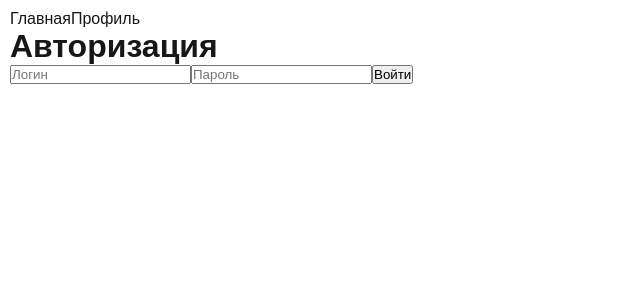
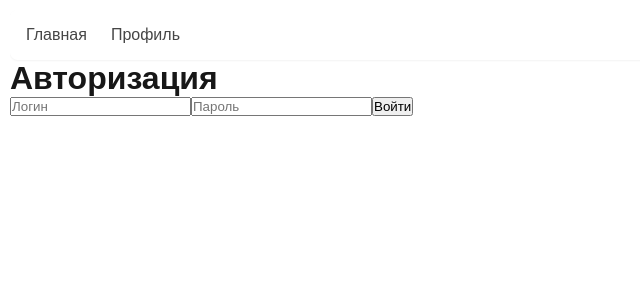
Before and after one commit to ipLance-digital/immortal_poni_client, a Next.js app: page /auth in a window 1280 px wide. Shown: the top 300 px of the page, without its empty margins (0-640 px from the left). Built offline with nearby package versions, Linux system fonts and the light colour scheme.

Commit message:
feat: добавлен styled-components

```diff
--- a/package.json
+++ b/package.json
@@ -9,12 +9,14 @@
     "lint": "next lint"
   },
   "dependencies": {
+    "@types/styled-components": "^5.1.34",
     "axios": "^1.8.2",
     "mobx-react-lite": "^4.1.0",
     "mobx-state-tree": "^7.0.2",
     "next": "15.2.1",
     "react": "^19.0.0",
-    "react-dom": "^19.0.0"
+    "react-dom": "^19.0.0",
+    "styled-components": "^6.1.15"
   },
   "devDependencies": {
     "@eslint/eslintrc": "^3",
--- a/src/app/layout.tsx
+++ b/src/app/layout.tsx
@@ -3,6 +3,7 @@ import './globals.css';
 import { StoreProvider } from '@/app/providers';
 import { AppNav } from '@/widgets/app-nav';
 import { PropsWithChildren } from 'react';
+import { StyledComponentsRegistry } from './registry';
 
 export const metadata: Metadata = {
   title: 'IPLance',
@@ -13,10 +14,12 @@ export default function RootLayout({ children }: Readonly<PropsWithChildren>) {
   return (
     <html lang='en'>
       <body style={{ margin: 10 }}>
-        <StoreProvider>
-          <AppNav />
-          <main>{children}</main>
-        </StoreProvider>
+        <StyledComponentsRegistry>
+          <StoreProvider>
+            <AppNav />
+            <main>{children}</main>
+          </StoreProvider>
+        </StyledComponentsRegistry>
       </body>
     </html>
   );
--- /dev/null
+++ b/src/app/registry.tsx
@@ -0,0 +1,27 @@
+'use client';
+
+import React, { useState } from 'react';
+import { useServerInsertedHTML } from 'next/navigation';
+import { ServerStyleSheet, StyleSheetManager } from 'styled-components';
+
+export function StyledComponentsRegistry({
+  children,
+}: {
+  children: React.ReactNode;
+}) {
+  const [styledComponentsStyleSheet] = useState(() => new ServerStyleSheet());
+
+  useServerInsertedHTML(() => {
+    const styles = styledComponentsStyleSheet.getStyleElement();
+    styledComponentsStyleSheet.instance.clearTag();
+    return <>{styles}</>;
+  });
+
+  if (typeof window !== 'undefined') return <>{children}</>;
+
+  return (
+    <StyleSheetManager sheet={styledComponentsStyleSheet.instance}>
+      {children}
+    </StyleSheetManager>
+  );
+}
--- /dev/null
+++ b/src/widgets/app-nav/ui/AppNav.styled.ts
@@ -0,0 +1,23 @@
+import styled from 'styled-components';
+import Link from 'next/link';
+
+export const Nav = styled.nav`
+  display: flex;
+  align-items: center;
+  gap: 1.5rem;
+  padding: 1rem;
+  background: rgba(255, 255, 255, 0.05);
+  backdrop-filter: blur(8px);
+  border-radius: 0.5rem;
+  box-shadow: 0 1px 2px 0 rgba(0, 0, 0, 0.05);
+`;
+
+export const StyledLink = styled(Link)`
+  color: var(--foreground);
+  opacity: 0.8;
+  transition: opacity 0.2s;
+
+  &:hover {
+    opacity: 1;
+  }
+`;
--- a/src/widgets/app-nav/ui/AppNav.tsx
+++ b/src/widgets/app-nav/ui/AppNav.tsx
@@ -1,21 +1,13 @@
+'use client';
+
 import { FC } from 'react';
-import Link from 'next/link';
+import { Nav, StyledLink } from './AppNav.styled';
 
 export const AppNav: FC = () => {
   return (
-    <nav className='flex items-center gap-6 p-4 bg-white/5 backdrop-blur-sm rounded-lg shadow-sm'>
-      <Link
-        href='/home'
-        className='text-foreground/80 hover:text-foreground transition-colors'
-      >
-        Главная
-      </Link>
-      <Link
-        href='/profile'
-        className='text-foreground/80 hover:text-foreground transition-colors'
-      >
-        Профиль
-      </Link>
-    </nav>
+    <Nav>
+      <StyledLink href='/home'>Главная</StyledLink>
+      <StyledLink href='/profile'>Профиль</StyledLink>
+    </Nav>
   );
 };
```
